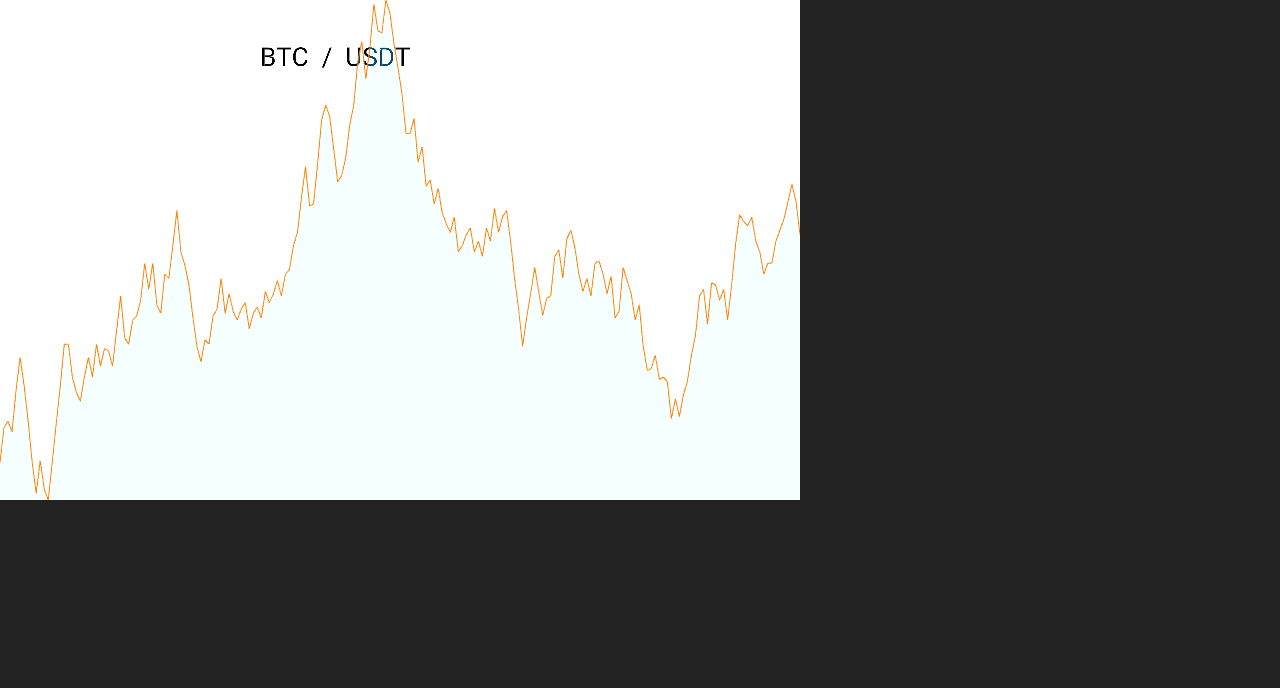
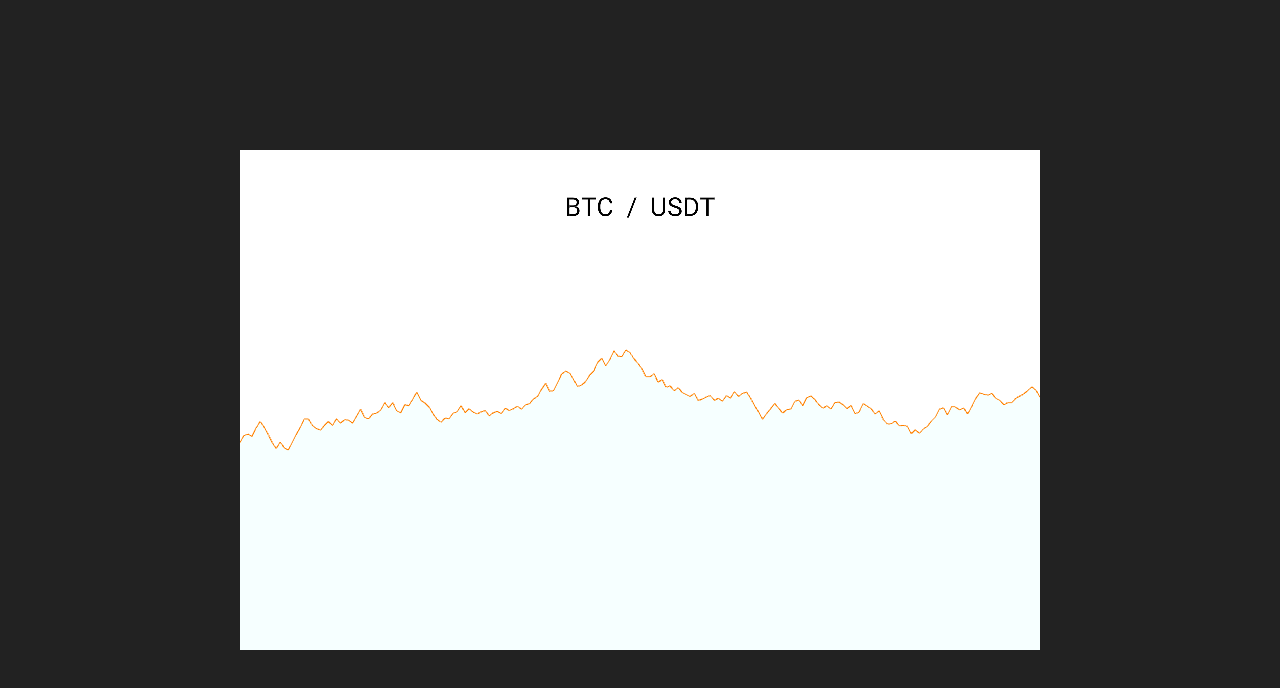
Before and after one commit to globalmap/okotoki-test-task, a website built with Vite: page index.html in a window 1280 px wide. Built offline with nearby package versions, Linux system fonts and the light colour scheme.

Commit message:
add text width measurement for dynamic rendering

```diff
--- a/index.html
+++ b/index.html
@@ -8,7 +8,7 @@
     canvas { display: block; background: #222; }
   </style>
 </head>
-<body style="background-color: #222;">
+<body style="background-color: #222; display: flex; justify-content: center; align-items: center; height: 100vh;">
   <canvas id="canvas" width="800" height="500"></canvas>
   <script type="module" src="/src/main.ts"></script>
 </body>
--- a/src/graph.ts
+++ b/src/graph.ts
@@ -33,10 +33,14 @@ export function drawGraph(
   const xMin = Math.min(...xs), xMax = Math.max(...xs);
   const yMin = Math.min(...ys), yMax = Math.max(...ys);
 
+  // Limit the graph to the upper half
+  const yScale = 0.2;
+  const yOffset = 0.0;
+
   // Normalize points
   const normalized = data.flatMap(([x, y]) => [
     ((x - xMin) / (xMax - xMin)) * 2 - 1,
-    ((y - yMin) / (yMax - yMin)) * 2 - 1
+    (((y - yMin) / (yMax - yMin)) * 2 - 1) * yScale + yOffset
   ]);
 
   // Compile shaders (the same for line and fill)
--- a/src/main.ts
+++ b/src/main.ts
@@ -58,9 +58,13 @@ import { generatePoints } from './utils/generatePoints';
   const textRenderer = new TextRenderer(gl, atlasData, atlasImage, pixelRange);
   textRenderer.setupAttributes(program);
 
+  const title = 'BTC / USDT';
+  const fontSize = 26;
+
+  const textWidth = textRenderer.measureTextWidth(title, fontSize);
 
   // Render some text
-  textRenderer.renderText(program, 'BTC / USDT', 260, 40, 26, [0, 0, 0, 1]);
+  textRenderer.renderText(program, title, (canvas.width - textWidth) / 2, 40, fontSize, [0, 0, 0, 1]);
 
   // Generate 200 points simulating currency data, starting at 38.5 with 0.5% volatility
   const currencyData = generatePoints(200, 38.5, 0.005);
--- a/src/textRenderer.ts
+++ b/src/textRenderer.ts
@@ -67,6 +67,24 @@ export class TextRenderer {
     gl.vertexAttribPointer(a_uv, 2, gl.FLOAT, false, 16, 8);
   }
 
+  public measureTextWidth(text: string, size: number): number {
+    const scale = size / this.atlasData.info.size;
+    let width = 0;
+
+    for (let i = 0; i < text.length; i++) {
+      const ch = text.charCodeAt(i);
+      const glyph = this.atlasData.chars.find(g => g.id === ch);
+      if (!glyph) {
+        width += scale * this.atlasData.info.size * 0.5; // пробіл
+        continue;
+      }
+      width += glyph.xadvance * scale;
+    }
+
+    return width;
+  }
+
+
   public renderText(program: WebGLProgram, text: string, x: number, y: number, size: number, color: [number, number, number, number]) {
     const gl = this.gl;
     const scale = size / this.atlasData.info.size;
```
